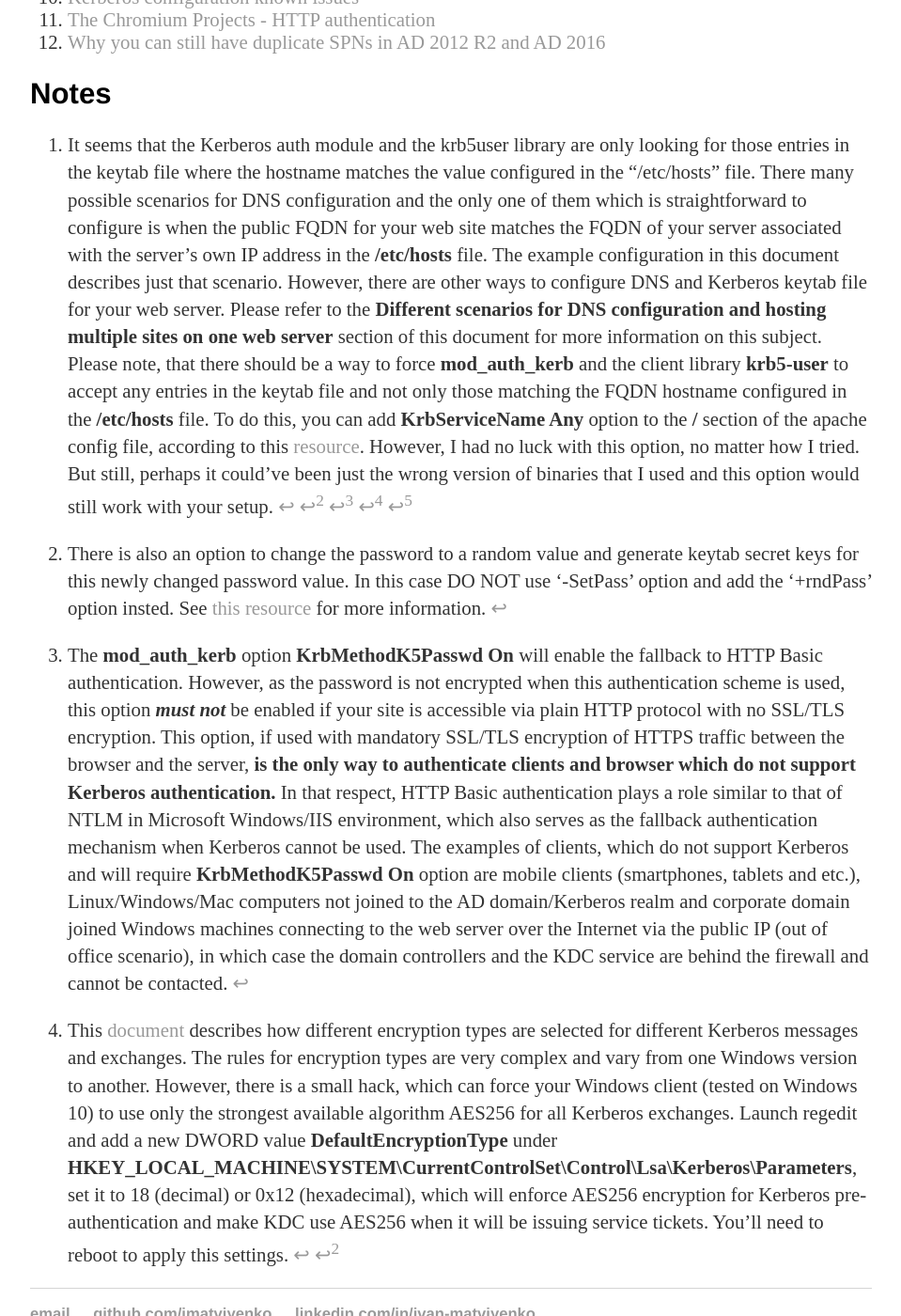
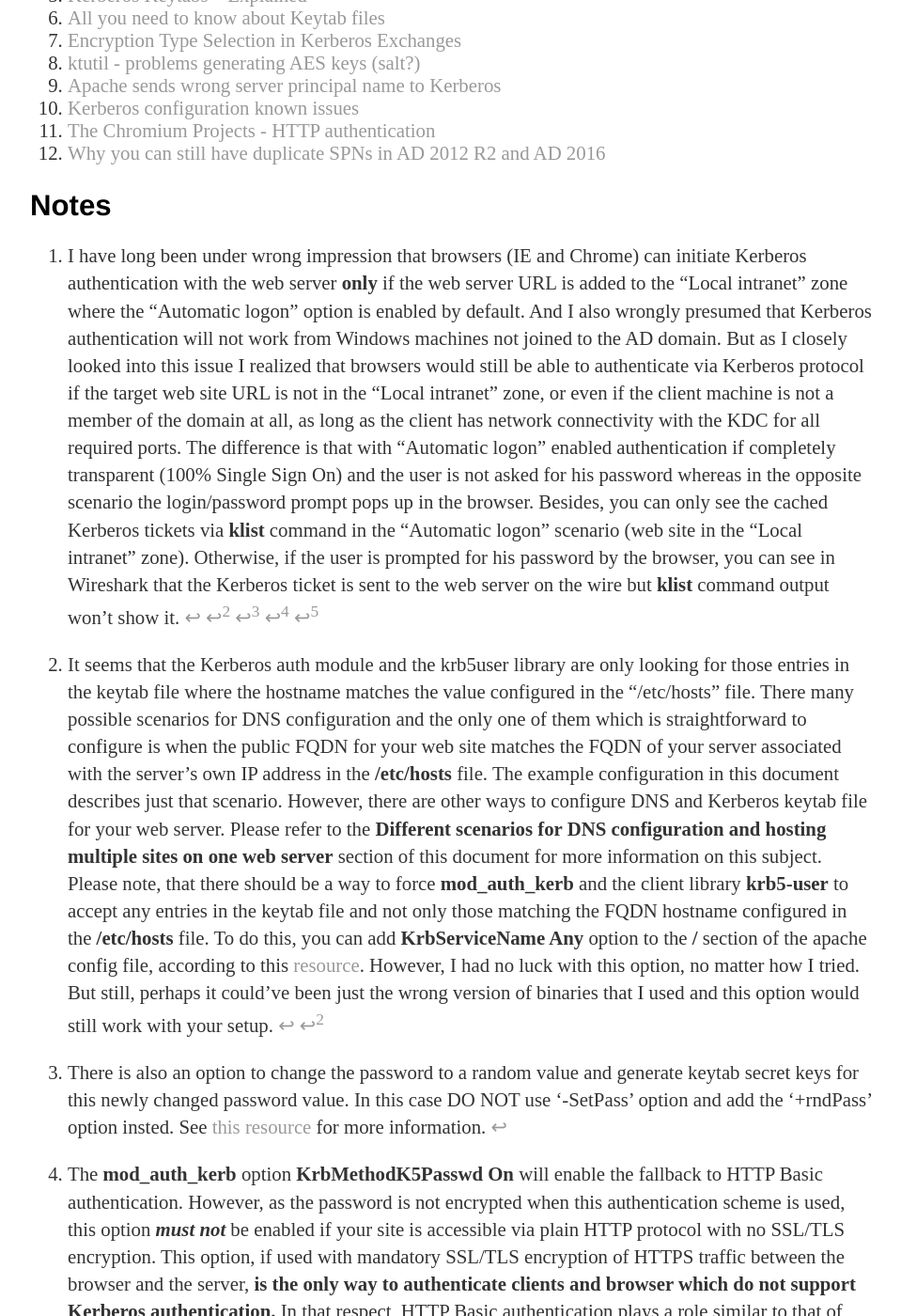
Before and after one commit to imatviyenko/imatviyenko.github.io, a Jekyll site: the page built from _posts/2018-09-11-Apache-AD-kerberos.md, in a window 1280 px wide and 1400 px high, scrolled down 8146 px. Shown: the whole window at 94% size, without its empty margins (160-1119 px from the left). Built offline with Jekyll 4.4.1, drawn with Linux system fonts in a browser that asks for light colours; some of the changed text lies outside the part shown.

Commit message:
2018-10-22-Apache-AD-kerberos-followup

```diff
--- a/_posts/2018-09-11-Apache-AD-kerberos.md
+++ b/_posts/2018-09-11-Apache-AD-kerberos.md
@@ -9,6 +9,8 @@
     - Apache
     - Linux
 ---
+
+**UPDATED on 23 October 2018:** *There is a [follow-up post](https://imatviyenko.github.io/blog/2018/09/11/Apache-AD-kerberos) for this article with some additional notes, which came as a result of an email conversation with one reader, who also struggled with the quirks of Kerberos+AD+Linux+Apache combination but managed to make it work after all.*
 
 I was recently involved in configuration of Kerberos authentication for a newly deployed Apache web site, using [mod_auth_kerb][Mod_auth_kerb official page] module. We have an Active Directory environment with the largest part of our users working on Windows 7+ computers, but the Apache web site was supposed to be running on a Linux host. I configured an Apache web site hosted on a Linux box to use Kerberos to transparently authenticate AD users connecting from Windows computers (IE and Chrome browsers). I also enabled support for both RC4 and AES256 Kerberos encryption methods, and this was the trickiest part of all. While we still support the older RC4 encryption for Kerberos in our environment because we have some legacy systems not capable of using AES encryption, it is a very good idea to ensure that all new installations support AES by default as its more secure. You can find the following statement in the official IETF [description][The RC4-HMAC Kerberos Encryption Types Used by Microsoft Windows] of the Microsoft implementation of the RC4 encryption for Kerberos:
 __*It is thus   RECOMMENDED not to use the RC4 encryption types defined in this   document if alternative stronger encryption types, such as    aes256-cts-hmac-sha1-96 [RFC3962], are available.*__
@@ -33,7 +35,7 @@
 7. Configure host-wide Kerberos parameters for the **krb5-user** package by editing configuration file **/etc/krb5.conf**
 8. Configure **mod_auth_kerb** Apache module parameters by editing the Apache web site configuration file (i.e., **/ect/apache2/sites-enabled/000-default.conf**) and adding Kerberos specific entries under the **VirtualHost** section.
 9. Optionally enable the fall-back mechanism available in the **mod_auth_kerb** which allows clients which do not support Kerberos to use Basic HTTP authentication scheme instead (**SECURITY WARNING! Do not enable this option unless you also enable AND force SSL/TLS for your web site.**)
-9. Make sure that the browsers on Windows client computers are configured to start Kerberos authentication with your web site automatically (check Internet Explorer "Local intranet" zone settings).
+9. Make sure that the browsers on Windows client computers are configured to start Kerberos authentication with your web site automatically and send the cached Windows credentials (check Internet Explorer "Local intranet" zone settings) [^1].
 
 ## Example configuration step-by-step
 The example below has been tested on a freshly installed Ubuntu system in a mixed Windows 2008R2/2012R2 AD domain controllers environments.
@@ -82,7 +84,7 @@
 | 25 | Linux server | Command | chown root:www-data /etc/apache2/kerb.keytab | Change the owner and group for the newly generated **kerb.keytab** file to grant access to this file for the apache process |
 | 26 | Linux server | Command | chmod 0640 /etc/apache2/kerb.keytab | Set the file system permissions for the newly generated **kerb.keytab** |
 | 27 | Linux server | Command | systemctl restart apache2 | Restart apache to apply the configuration changes |
-| 28 | Client computer | Action| **Internet Explorer settings** -> **Security** -> select **Local intranet**, click **Sites** -> **Advanced**, , add the web site URL **http://webserver1.company.com** | Internet Explorer (and Chrome) will only try to authenticate automatically via Kerberos protocol with the sites in the **Local intranet** zone |
+| 28 | Client computer | Action| **Internet Explorer settings** -> **Security** -> select **Local intranet**, click **Sites** -> **Advanced**, , add the web site URL **http://webserver1.company.com** | Internet Explorer (and Chrome) will only try to send the cached Windows Kerberos credentials automatically to the sites in the **Local intranet** zone |
 
 </div>
 
@@ -155,8 +157,8 @@
 |HTTP/webserver.company.com   | AES256    | f1a015ea515c317737aa78f3e19eec41b7e3b0f723bfde2d973069e8296f3e9f9 |
 |HTTP/webserver.company.com   | RC4       | 9472a6e31280efe2acdac7d51398fa89                                  |
 
-- As you can see, the **keytab** file in our example contains two entries for the __*same*__ SPN, but for two different ciphers - AES256 and RC4. And, of course, we have a separate keys of different length for each cipher. Not incidentally, our real **keytab** file that we are going to create will look just like that and will have two keys for two algorithms for the same one SPN of our web server. We configure it this way because in many networks both ciphers (RC4 and AES) are used simultaneously. In my organization, my own computer sometimes gets RC4 service tickets from the KDC even while the AES cipher is the preferred algorithm for recent Windows versions [^4]. Is these conditions some clients may obtain RC4 service tickets for authentication to our web server, while others may get and send to the web server AES encrypted tickets, and our web server must be able to decrypt both types.
-- If the web server is able to find the matching entry in the  **keytab** file [^1], it extracts from it the secret key and uses it to decrypt and verify the service ticket received from the browser. If the decryption and verification is successful then the client is deemed to be authenticated.
+- As you can see, the **keytab** file in our example contains two entries for the __*same*__ SPN, but for two different ciphers - AES256 and RC4. And, of course, we have a separate keys of different length for each cipher. Not incidentally, our real **keytab** file that we are going to create will look just like that and will have two keys for two algorithms for the same one SPN of our web server. We configure it this way because in many networks both ciphers (RC4 and AES) are used simultaneously. In my organization, my own computer sometimes gets RC4 service tickets from the KDC even while the AES cipher is the preferred algorithm for recent Windows versions [^5]. Is these conditions some clients may obtain RC4 service tickets for authentication to our web server, while others may get and send to the web server AES encrypted tickets, and our web server must be able to decrypt both types.
+- If the web server is able to find the matching entry in the  **keytab** file [^2], it extracts from it the secret key and uses it to decrypt and verify the service ticket received from the browser. If the decryption and verification is successful then the client is deemed to be authenticated.
 
 ### Different scenarios for DNS configuration and hosting multiple sites on one web server
 In the table below, I outlined two possible scenarios and my recommendations for DNS and keytab configuration.
@@ -212,10 +214,12 @@
 [Why you can still have duplicate SPNs in AD 2012 R2 and AD 2016]: https://blogs.technet.microsoft.com/389thoughts/2017/02/08/why-you-can-still-have-duplicate-spns-in-ad-2012-r2-and-ad-2016
 
 ## Notes
-[^1]: It seems that the Kerberos auth module and the krb5user library are only looking for those entries in the keytab file where the hostname matches the value configured in the "/etc/hosts" file. There many possible scenarios for DNS configuration and the only one of them which is straightforward to configure is when the public FQDN for your web site matches the FQDN of your server associated with the server's own IP address in the **/etc/hosts** file. The example configuration in this document describes just that scenario. However, there are other ways to configure DNS and Kerberos keytab file for your web server. Please refer to the **Different scenarios for DNS configuration and hosting multiple sites on one web server** section of this document for more information on this subject. Please note, that there should be a way to force **mod_auth_kerb** and the client library **krb5-user** to accept any entries in the keytab file and not only those matching the FQDN hostname configured in the **/etc/hosts** file. To do this, you can add **KrbServiceName Any** option to the **/<Location/>** section of the apache config file, according to this [resource][Apache sends wrong server principal name to Kerberos]. However, I had no luck with this option, no matter how I tried. But still, perhaps it could've been just the wrong version of binaries that I used and this option would still work with your setup.
+[^1]: I have long been under wrong impression that browsers (IE and Chrome) can initiate Kerberos authentication with the web server **only** if the web server URL is added to the "Local intranet" zone where the "Automatic logon" option is enabled by default. And I also wrongly presumed that Kerberos authentication will not work from Windows machines not joined to the AD domain. But as I closely looked into this issue I realized that browsers would still be able to authenticate via Kerberos protocol if the target web site URL is not in the "Local intranet" zone, or even if the client machine is not a member of the domain at all, as long as the client has network connectivity with the KDC for all required ports. The difference is that with "Automatic logon" enabled authentication if completely transparent (100% Single Sign On) and the user is not asked for his password whereas in the opposite scenario the login/password prompt pops up in the browser. Besides, you can only see the cached Kerberos tickets via **klist** command in the "Automatic logon" scenario (web site in the "Local intranet" zone). Otherwise, if the user is prompted for his password by the browser, you can see in Wireshark that the Kerberos ticket is sent to the web server on the wire but **klist** command output won't show it.
 
-[^2]: There is also an option to change the password to a random value and generate keytab secret keys for this newly changed password value. In this case DO NOT use '-SetPass' option and add the '+rndPass' option insted. See [this resource][All you need to know about Keytab files] for more information.
+[^2]: It seems that the Kerberos auth module and the krb5user library are only looking for those entries in the keytab file where the hostname matches the value configured in the "/etc/hosts" file. There many possible scenarios for DNS configuration and the only one of them which is straightforward to configure is when the public FQDN for your web site matches the FQDN of your server associated with the server's own IP address in the **/etc/hosts** file. The example configuration in this document describes just that scenario. However, there are other ways to configure DNS and Kerberos keytab file for your web server. Please refer to the **Different scenarios for DNS configuration and hosting multiple sites on one web server** section of this document for more information on this subject. Please note, that there should be a way to force **mod_auth_kerb** and the client library **krb5-user** to accept any entries in the keytab file and not only those matching the FQDN hostname configured in the **/etc/hosts** file. To do this, you can add **KrbServiceName Any** option to the **/<Location/>** section of the apache config file, according to this [resource][Apache sends wrong server principal name to Kerberos]. However, I had no luck with this option, no matter how I tried. But still, perhaps it could've been just the wrong version of binaries that I used and this option would still work with your setup.
 
-[^3]: The **mod_auth_kerb** option **KrbMethodK5Passwd On** will enable the fallback to HTTP Basic authentication. However, as the password is not encrypted when this authentication scheme is used, this option __*must not*__ be enabled if your site is accessible via plain HTTP protocol with no SSL/TLS encryption. This option, if used with mandatory SSL/TLS encryption of HTTPS traffic between the browser and the server, **is the only way to authenticate clients and browser which do not support Kerberos authentication.** In that respect, HTTP Basic authentication plays a role similar to that of NTLM in Microsoft Windows/IIS environment, which also serves as the fallback authentication mechanism when Kerberos cannot be used. The examples of clients, which do not support Kerberos and will require **KrbMethodK5Passwd On** option are mobile clients (smartphones, tablets and etc.), Linux/Windows/Mac computers not joined to the AD domain/Kerberos realm and corporate domain joined Windows machines connecting to the web server over the Internet via the public IP (out of office scenario), in which case the domain controllers and the KDC service are behind the firewall and cannot be contacted.
+[^3]: There is also an option to change the password to a random value and generate keytab secret keys for this newly changed password value. In this case DO NOT use '-SetPass' option and add the '+rndPass' option insted. See [this resource][All you need to know about Keytab files] for more information.
 
-[^4]: This [document][Encryption Type Selection in Kerberos Exchanges] describes how different encryption types are selected for different Kerberos messages and exchanges. The rules for encryption types are very complex and vary from one Windows version to another. However, there is a small hack, which can force your Windows client (tested on Windows 10) to use only the strongest available algorithm AES256 for all Kerberos exchanges. Launch regedit and add a new DWORD value **DefaultEncryptionType** under **HKEY_LOCAL_MACHINE\SYSTEM\CurrentControlSet\Control\Lsa\Kerberos\Parameters**, set it to 18 (decimal) or 0x12 (hexadecimal), which will enforce AES256 encryption for Kerberos pre-authentication and make KDC use AES256 when it will be issuing service tickets. You'll need to reboot to apply this settings.
+[^4]: The **mod_auth_kerb** option **KrbMethodK5Passwd On** will enable the fallback to HTTP Basic authentication. However, as the password is not encrypted when this authentication scheme is used, this option __*must not*__ be enabled if your site is accessible via plain HTTP protocol with no SSL/TLS encryption. This option, if used with mandatory SSL/TLS encryption of HTTPS traffic between the browser and the server, **is the only way to authenticate clients and browser which do not support Kerberos authentication.** In that respect, HTTP Basic authentication plays a role similar to that of NTLM in Microsoft Windows/IIS environment, which also serves as the fallback authentication mechanism when Kerberos cannot be used. The examples of clients, which do not support Kerberos and will require **KrbMethodK5Passwd On** option are mobile clients (smartphones, tablets and etc.), corporate client machines connecting to the web server over the Internet via the public IP (out of office scenario), in which case the domain controllers and the KDC service are behind the firewall and cannot be contacted [^1].
+
+[^5]: This [document][Encryption Type Selection in Kerberos Exchanges] describes how different encryption types are selected for different Kerberos messages and exchanges. The rules for encryption types are very complex and vary from one Windows version to another. However, there is a small hack, which can force your Windows client (tested on Windows 10) to use only the strongest available algorithm AES256 for all Kerberos exchanges. Launch regedit and add a new DWORD value **DefaultEncryptionType** under **HKEY_LOCAL_MACHINE\SYSTEM\CurrentControlSet\Control\Lsa\Kerberos\Parameters**, set it to 18 (decimal) or 0x12 (hexadecimal), which will enforce AES256 encryption for Kerberos pre-authentication and make KDC use AES256 when it will be issuing service tickets. You'll need to reboot to apply this settings.
```
Also changed, not shown: other parts of _posts/2018-09-11-Apache-AD-kerberos.md (+4 -4 lines), _posts/2018-10-11-How-to-use-sqlcmd-to-grant-database-access.md (+1 -1 lines), _posts/2018-10-22-Apache-AD-kerberos-followup.md (added, +128 -0 lines).
